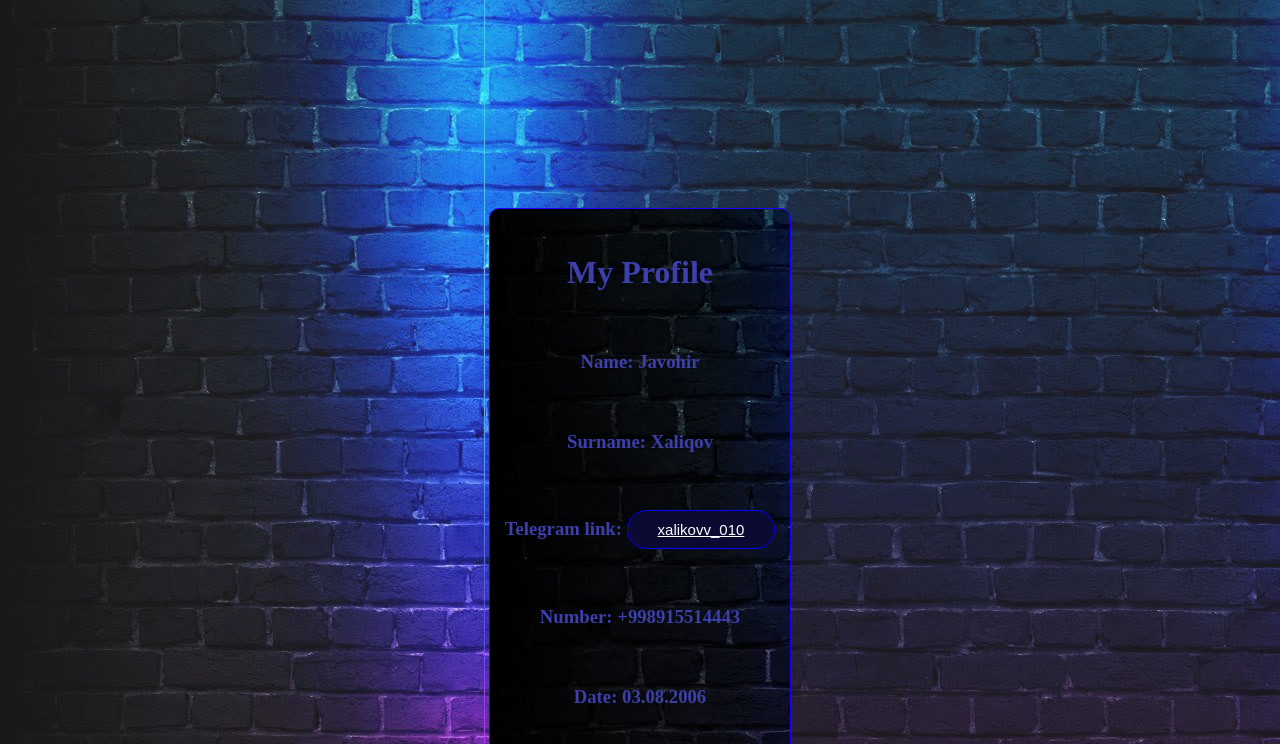
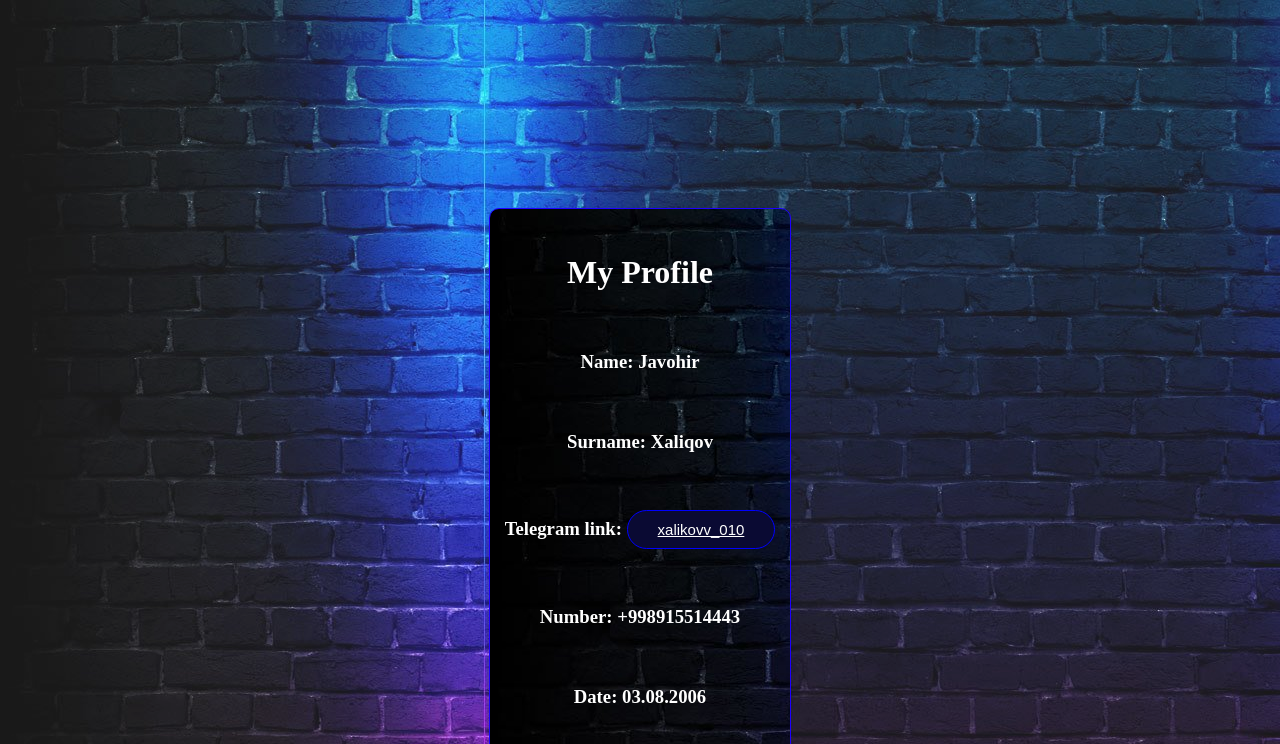
Before and after one commit to JavohirXoliqov/-------------2-, a plain HTML site: page index.html in a window 1280 px wide. Shown: the top 744 px of the page. Drawn offline with nearby package versions, Linux system fonts and the light colour scheme.

Commit message:
Update style.css

```diff
--- a/style.css
+++ b/style.css
@@ -11,7 +11,7 @@
 
 .neck1{
     display: flex;
-    color: #3d40ac;
+    color: #ffffff;
     flex-direction: column;
     gap: 20px;
     justify-content: center;
```
